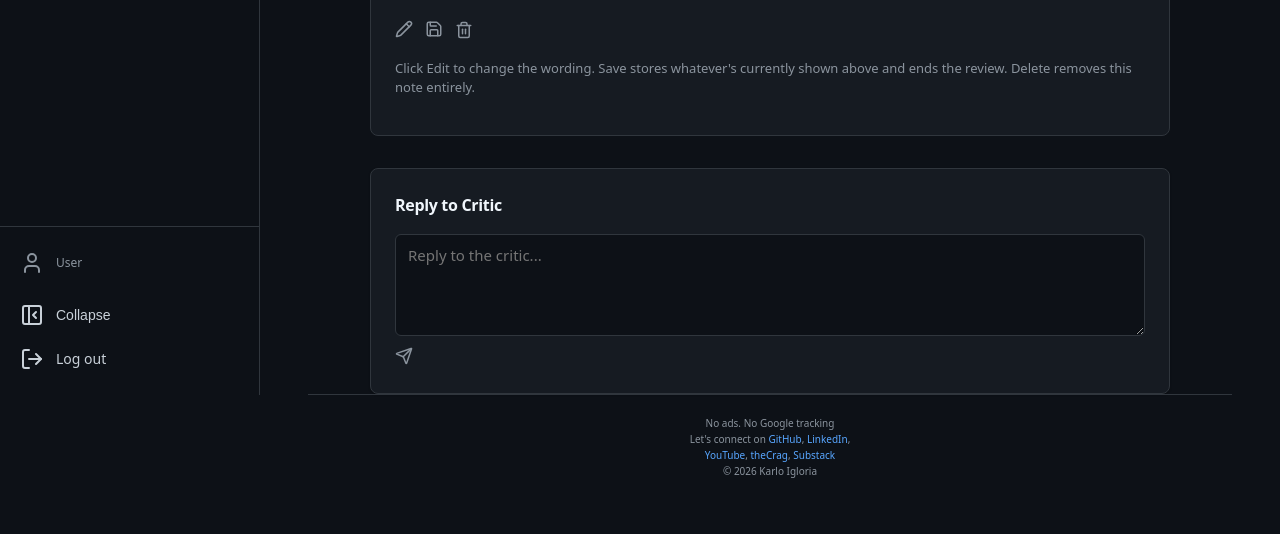
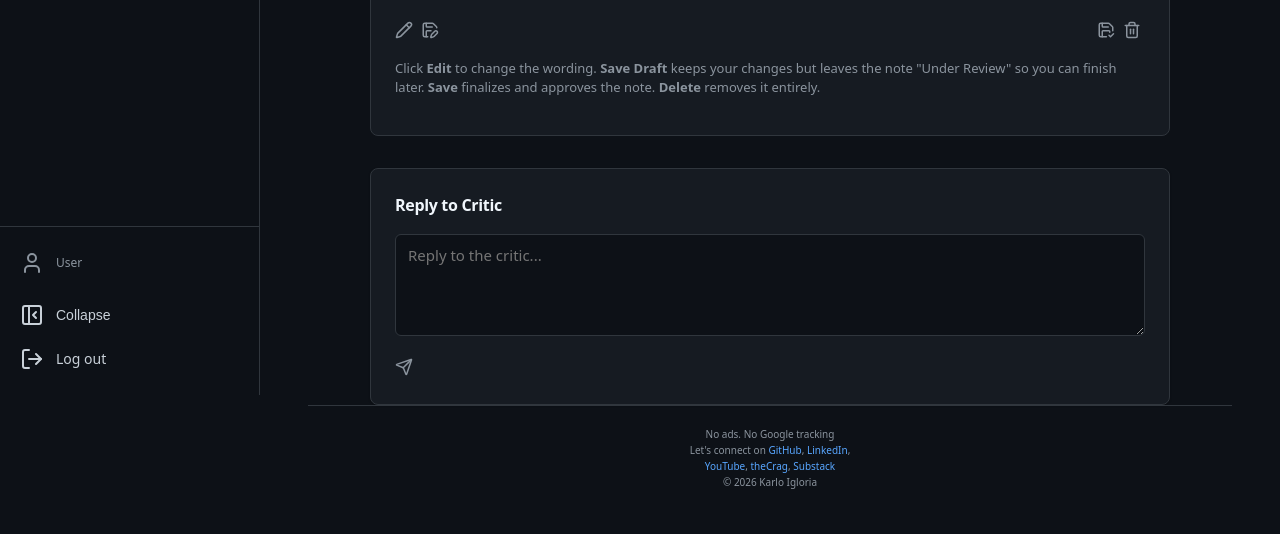
Before and after one commit to Karlo-I/notes_taking_app, a Flask app: template templates/review/view.html in a window 1280 px wide. Shown: the part 405-939 px from the top of the page. Before the commit the page ends 883 px from the top, so only its background shows below. Run offline with Flask 3, Linux system fonts and the light colour scheme; the template is opened without the code that fills it: most values are stand-ins (such as "Sample title", 1, 10 or a date in 2020); some libraries are stand-ins or nearby versions.

Commit message:
improved text editor in AI review page

```diff
--- a/static/css/style.css
+++ b/static/css/style.css
@@ -18,6 +18,9 @@
 
     --danger: #f85149;
     --danger-hover: #ff7b72;
+
+    --success: #2ea043;
+    --success-hover: #3fb950;
 
     /* Neon Sidebar Dimensions */
     --sidebar-width: 260px;
@@ -270,6 +273,12 @@ a:hover { color: var(--primary-hover); text-decoration: underline; }
     color: var(--danger);
 }
 
+/* Save Button Hover - Green for "Approve/Finalize" */
+.icon-btn-save:hover {
+    background: rgba(46, 160, 67, 0.1); /* Faint green background */
+    color: var(--success);
+}
+
 /* Cards */
 .card {
     background: var(--bg-card);
@@ -438,7 +447,7 @@ input[type="text"]:focus, textarea:focus, select:focus, .form-control:focus {
 .review-note-textarea { background: var(--bg-body); border: 1px solid var(--border-color); border-radius: 6px; padding: 16px; font-size: 15px; line-height: 1.6; resize: vertical; width: 100%; min-height: 120px; font-family: inherit; transition: all 0.2s; color: var(--text-primary); }
 .review-note-textarea:focus { outline: none; border-color: var(--primary); box-shadow: 0 0 0 3px rgba(88, 166, 255, 0.2); }
 .review-note-textarea:disabled { background: var(--bg-card); color: var(--text-secondary); cursor: default; }
-.review-actions { display: flex; gap: 8px; margin-top: 16px; align-items: center;}
+.review-actions { display: flex; justify-content: space-between; gap: 8px; margin-top: 16px; align-items: center;}
 .review-helper-text { font-size: 13px; color: var(--text-secondary); margin-top: 16px; line-height: 1.5; }
 
 /* Dialogue */
--- a/templates/review/view.html
+++ b/templates/review/view.html
@@ -16,27 +16,39 @@
             <!-- 1. The Quill Editor Container -->
             <div id="review-editor" style="height: 200px; background-color: var(--bg-card); color: var(--text-primary);"></div>
 
-            <!-- 2. Hidden input to hold the HTML for the save function -->
-            <input type="hidden" id="note-content" value="{{ note[2] }}">
+            <!-- 2. Hidden input to hold the HTML for the save functions -->
+            <input type="hidden" id="note-content" value="{{ note[2] | e }}">
 
             <div class="review-actions">
+                <!-- LEFT SIDE: Work in Progress -->
+                <div class="actions-left">
                     <!-- Edit Button -->
                     <button onclick="editNote()" class="icon-btn" aria-label="Edit note" title="Edit note">
                         <i data-lucide="pencil"></i>
                     </button>
-                <!-- Save Button -->
-                <button onclick="saveNote('{{ note[0] }}', this)" class="icon-btn" aria-label="Save note" title="Save note">
-                    <i data-lucide="save"></i>
+                    <!-- Save Draft Button -->
+                    <button onclick="saveDraft('{{ note[0] }}', this)" class="icon-btn" aria-label="Save draft" title="Save as Draft">
+                        <i data-lucide="save-pen"></i>
+                    </button>
+                </div>
+
+                <!-- RIGHT SIDE: Final Actions -->
+                <div class="actions-right">
+                    <!-- Save (Approve) Button -->
+                    <button onclick="saveNote('{{ note[0] }}', this)" class="icon-btn icon-btn-save" aria-label="Save note" title="Finalize and Approve">
+                        <i data-lucide="save-check"></i>
                     </button>
                     <!-- Delete Button -->
-                <form action="/notes/{{ note[0] }}/delete" method="POST" style="display:inline;" class="delete-form">
-                    <button type="submit" class="icon-btn icon-btn-delete" aria-label="Delete note">
+                    <form action="/notes/{{ note[0] }}/delete" method="POST" style="display:inline;" class="delete-form" onsubmit="return confirm('Are you sure?');">
+                        <button type="submit" class="icon-btn icon-btn-delete" aria-label="Delete note" title="Delete note">
                             <i data-lucide="trash-2"></i>
                         </button>
                     </form>
                 </div>
+            </div>
+
             <p class="review-helper-text">
-                Click Edit to change the wording. Save stores whatever's currently shown above and ends the review. Delete removes this note entirely.
+                Click <strong>Edit</strong> to change the wording. <strong>Save Draft</strong> keeps your changes but leaves the note "Under Review" so you can finish later. <strong>Save</strong> finalizes and approves the note. <strong>Delete</strong> removes it entirely.
             </p>
         </div>
 
@@ -68,7 +80,7 @@
                 placeholder="Reply to the critic..."
             ></textarea>
             <!-- Send Reply Button -->
-            <button onclick="sendReply('{{ note[0] }}', this)" class="icon-btn" aria-label="Send reply" title="Send reply">
+            <button onclick="sendReply('{{ note[0] }}', this)" class="icon-btn" aria-label="Send reply" title="Send reply" style="margin-top: 12px;">
                 <i data-lucide="send"></i>
             </button>
         </div>
@@ -76,7 +88,6 @@
 
     <script>
         // 1. Initialize Quill on the Review Page
-        // Load the content from the hidden input created above
         const initialContent = document.getElementById('note-content').value;
 
         const reviewQuill = new Quill('#review-editor', {
@@ -84,14 +95,12 @@
             placeholder: 'Write your note...'
         });
 
-        // Use Quill's built-in method to load HTML.
-        // This guarantees the "blank" state is updated correctly.
+        // Load initial content safely
         if (initialContent) {
             reviewQuill.clipboard.dangerouslyPasteHTML(initialContent);
         }
 
         function editNote() {
-            // Enable editing in Quill
             reviewQuill.enable(true);
             document.getElementById('review-editor').style.backgroundColor = '#161b22';
             document.getElementById('review-editor').style.borderColor = '#58a6ff';
@@ -100,17 +109,49 @@
         // Disable editing by default until "Edit" is clicked
         reviewQuill.enable(false);
 
-        async function saveNote(noteId, btn) {
-            // 2. Sync Quill content to the hidden input before saving
-            document.getElementById('note-content').value = reviewQuill.root.innerHTML;
+        // Helper to show loading state on buttons
+        function setButtonLoading(btn, isLoading) {
+            if (isLoading) {
+                btn.dataset.originalHtml = btn.innerHTML;
+                btn.innerHTML = '<i data-lucide="loader" class="animate-spin"></i> Saving...';
+                btn.disabled = true;
+                if (typeof lucide !== 'undefined') lucide.createIcons();
+            } else {
+                btn.innerHTML = btn.dataset.originalHtml;
+                btn.disabled = false;
+                if (typeof lucide !== 'undefined') lucide.createIcons();
+            }
+        }
 
-            const content = document.getElementById('note-content').value;
+        // 2. NEW: Save Draft Function
+        async function saveDraft(noteId, btn) {
+            const content = reviewQuill.root.innerHTML;
             const formData = new FormData();
             formData.append('content', content);
 
-            const originalText = btn.innerText;
-            btn.innerText = 'Saving...';
-            btn.disabled = true;
+            setButtonLoading(btn, true);
+
+            try {
+                const res = await fetch(`/notes/${noteId}/review/save-draft`, { method: 'POST', body: formData });
+                if (res.ok) {
+                    window.location.href = '/notes';
+                } else {
+                    alert('Error saving draft');
+                    setButtonLoading(btn, false);
+                }
+            } catch (error) {
+                alert('Error: ' + error.message);
+                setButtonLoading(btn, false);
+            }
+        }
+
+        // 3. Existing Save (Approve) Function
+        async function saveNote(noteId, btn) {
+            const content = reviewQuill.root.innerHTML;
+            const formData = new FormData();
+            formData.append('content', content);
+
+            setButtonLoading(btn, true);
 
             try {
                 const res = await fetch(`/notes/${noteId}/review/approve`, { method: 'POST', body: formData });
@@ -118,29 +159,15 @@
                     window.location.href = '/notes';
                 } else {
                     alert('Error saving note');
-                    btn.innerText = originalText;
-                    btn.disabled = false;
+                    setButtonLoading(btn, false);
                 }
             } catch (error) {
                 alert('Error: ' + error.message);
-                btn.innerText = originalText;
-                btn.disabled = false;
+                setButtonLoading(btn, false);
             }
         }
 
-        function cancelReview(noteId, btn) {
-            if (confirm('Are you sure you want to delete this note?')) {
-                btn.innerText = 'Deleting...';
-                btn.disabled = true;
-
-                const form = document.createElement('form');
-                form.method = 'post';
-                form.action = `/notes/${noteId}/delete`;
-                document.body.appendChild(form);
-                form.submit();
-            }
-        }
-
+        // 4. Reply Function
         async function sendReply(noteId, btn) {
             const message = document.getElementById('reply-input').value;
             if (!message.trim()) {
```
Also changed, not shown: review.py (+27 -0 lines). Lines whose indentation alone changed are shown as unchanged.
